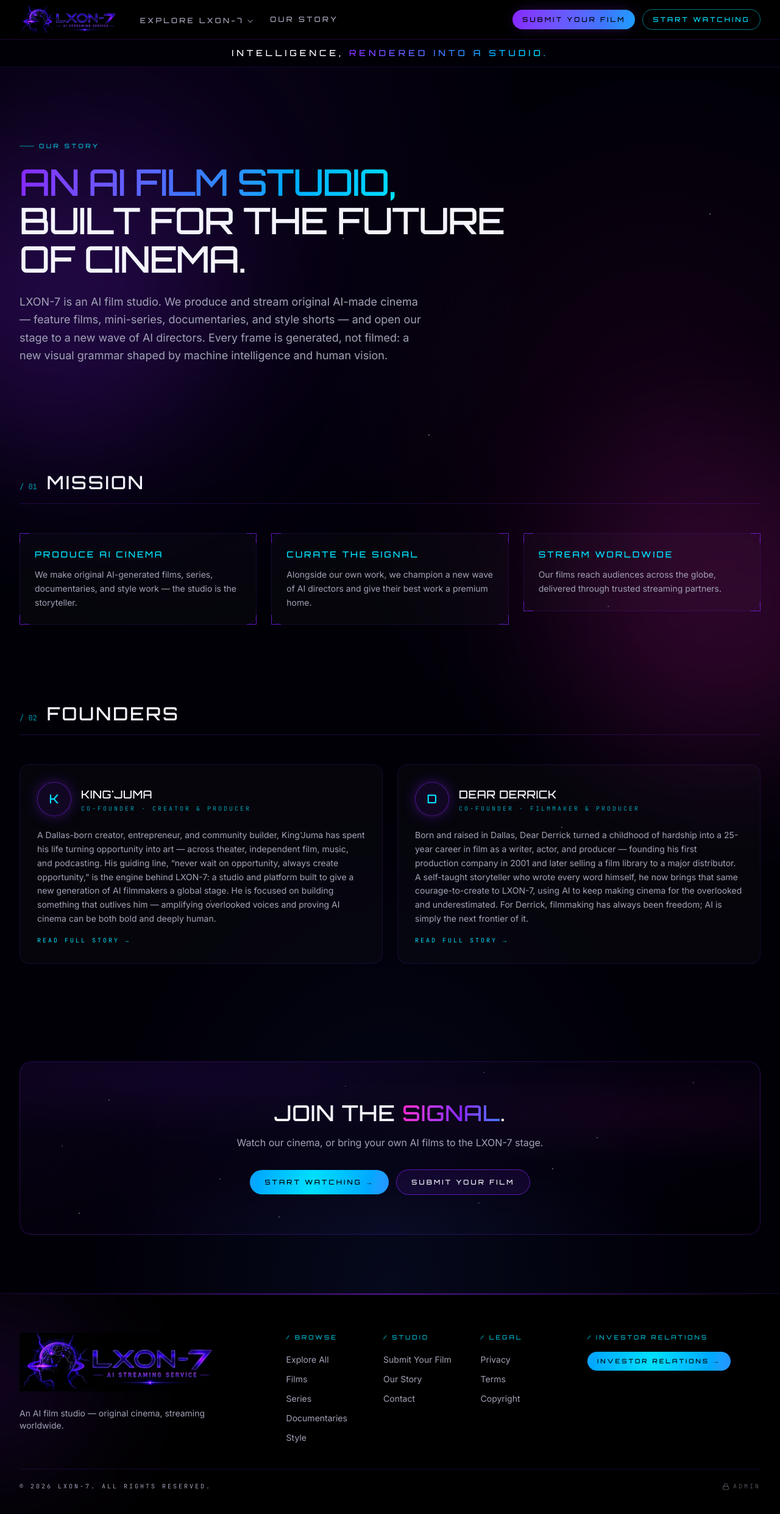
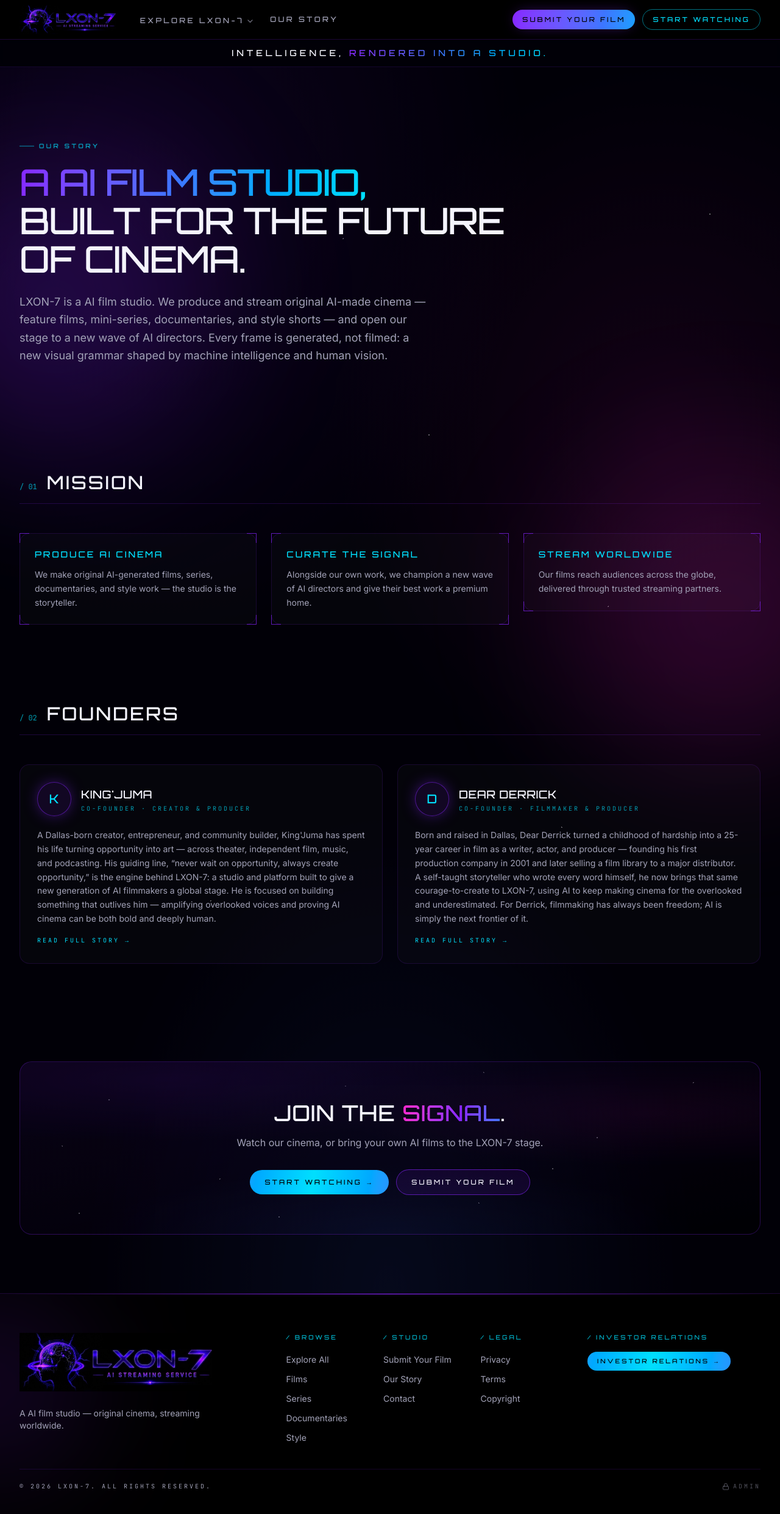
Before and after one commit to cryptonite-al/lxon7-2, a React (Vite) app: page /about in a window 1280 px wide. Shown: the top 2482 px of the page at 61% size. Built offline with nearby package versions, Linux system fonts and the light colour scheme.

Commit message:
Copy: 'an AI' → 'a AI' per client

```diff
--- a/src/components/home-v2/HeroBroadcast.tsx
+++ b/src/components/home-v2/HeroBroadcast.tsx
@@ -59,7 +59,7 @@ export function HeroBroadcast({ trailerSlug, topTitle }: { trailerSlug?: string;
         </motion.h1>
 
         <p className="mt-8 max-w-xl text-base leading-relaxed text-muted-foreground md:text-lg [text-shadow:0_1px_12px_rgba(5,4,15,0.9)]">
-          LXON-7 is an AI film studio. We produce and stream original AI-made
+          LXON-7 is a AI film studio. We produce and stream original AI-made
           cinema &#8212; feature films, mini-series, documentaries, and style
           shorts &#8212; reaching audiences in 92 countries.
         </p>
--- a/src/components/home-v2/SiteFooter.tsx
+++ b/src/components/home-v2/SiteFooter.tsx
@@ -47,7 +47,7 @@ export function SiteFooter() {
               <img src={logo} alt="LXON-7" className="h-20 w-auto md:h-24" />
             </Link>
             <p className="mt-5 max-w-xs text-sm text-muted-foreground">
-              An AI film studio — original cinema, streaming worldwide.
+              A AI film studio — original cinema, streaming worldwide.
             </p>
           </div>
 
--- a/src/routes/about.tsx
+++ b/src/routes/about.tsx
@@ -12,7 +12,7 @@ export const Route = createFileRoute("/about")({
       {
         name: "description",
         content:
-          "LXON-7 is an AI film studio — we produce and stream original AI-made cinema, and open our stage to a new wave of AI directors.",
+          "LXON-7 is a AI film studio — we produce and stream original AI-made cinema, and open our stage to a new wave of AI directors.",
       },
       { property: "og:title", content: "Our Story · LXON-7" },
       { property: "og:description", content: "The vision and the people behind LXON-7." },
@@ -55,12 +55,12 @@ function AboutPage() {
           <section className="py-20 md:py-28">
             <Kicker>Our Story</Kicker>
             <h1 className="font-display mt-5 max-w-4xl text-4xl uppercase leading-[1.05] tracking-tight md:text-6xl">
-              <span className="text-gradient-signal">An AI film studio,</span>
+              <span className="text-gradient-signal">A AI film studio,</span>
               <br />
               built for the future of cinema.
             </h1>
             <p className="mt-6 max-w-2xl text-base leading-relaxed text-muted-foreground md:text-lg">
-              LXON-7 is an AI film studio. We produce and stream original AI-made cinema — feature
+              LXON-7 is a AI film studio. We produce and stream original AI-made cinema — feature
               films, mini-series, documentaries, and style shorts — and open our stage to a new
               wave of AI directors. Every frame is generated, not filmed: a new visual grammar
               shaped by machine intelligence and human vision.
```
